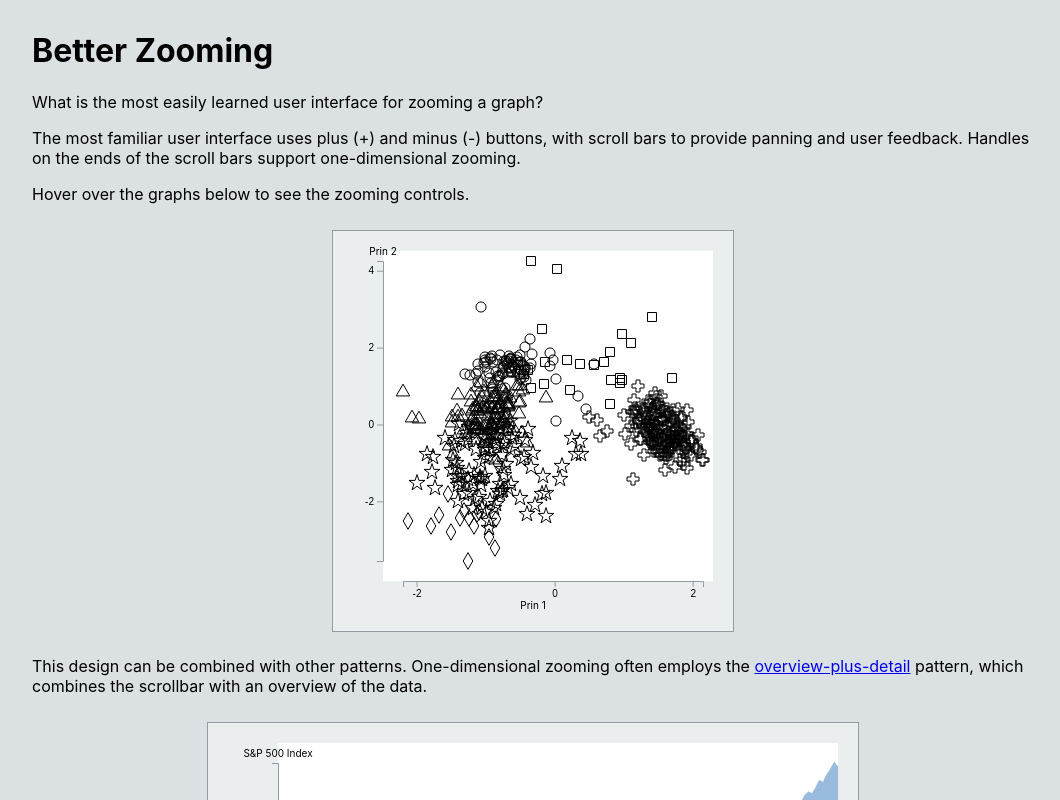
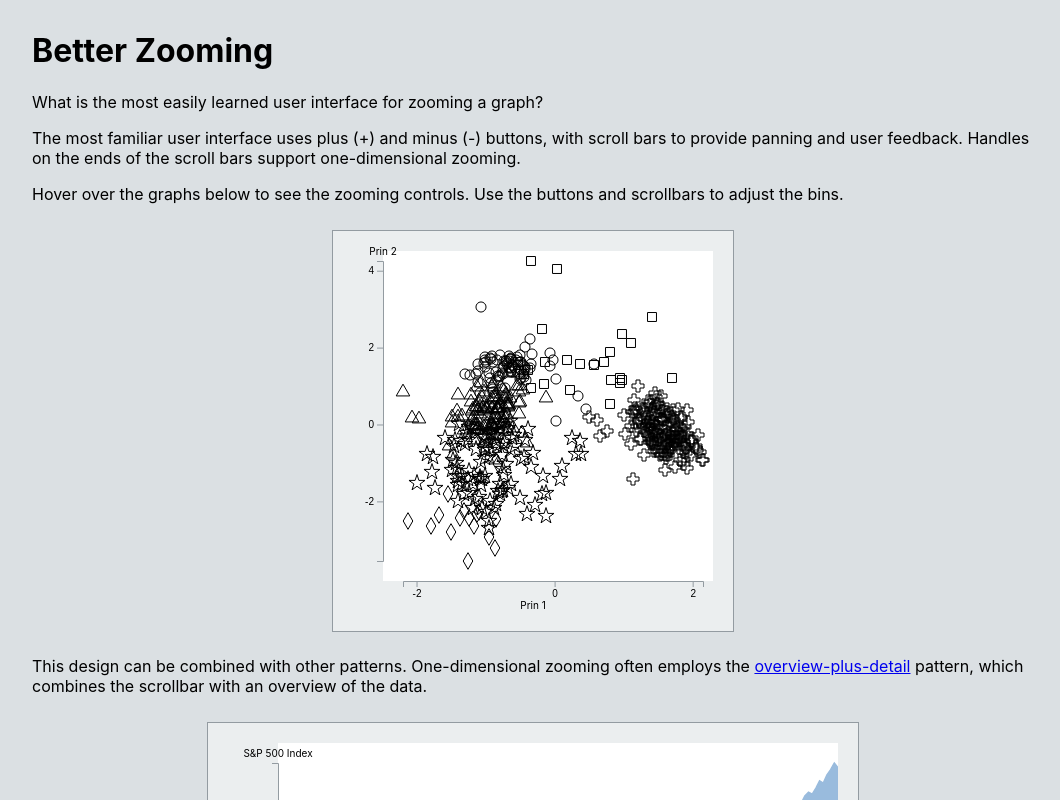
Before and after one commit to hemanrobinson/panning-zooming, a React (Create React App) app: page / in a window 1280 px wide. Shown: the top 800 px of the page, without its empty margins (108-1168 px from the left). Built offline with nearby package versions, Linux system fonts and the light colour scheme.

Commit message:
add hint

```diff
--- a/src/App.js
+++ b/src/App.js
@@ -18,7 +18,7 @@ const App = () => {
                 The most familiar user interface uses plus (+) and minus (-) buttons, with scroll bars to provide panning and user feedback.  Handles  on the ends of the scroll bars support one-dimensional zooming.
                 </p>
                 <p>
-                Hover over the graphs below to see the zooming controls.
+                Hover over the graphs below to see the zooming controls.  Use the buttons and scrollbars to adjust the bins.
                 </p>
             </div>
             <div className="Graph">
```
Also changed, not shown: 2 other files (tests, documents, lock files or other folders).
